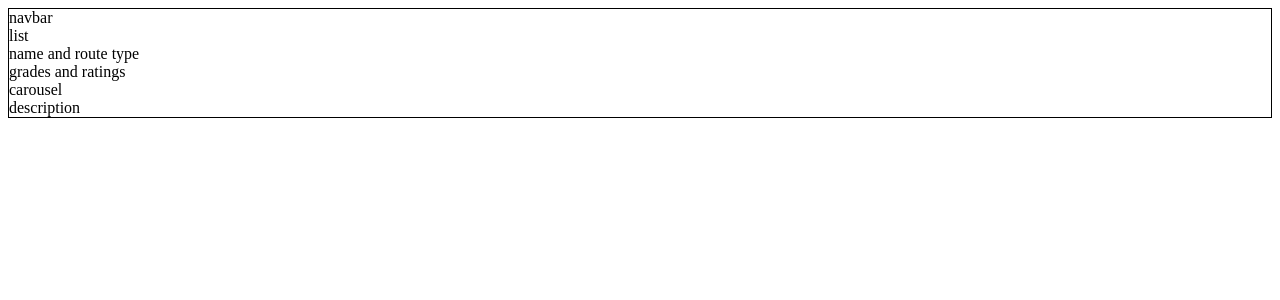
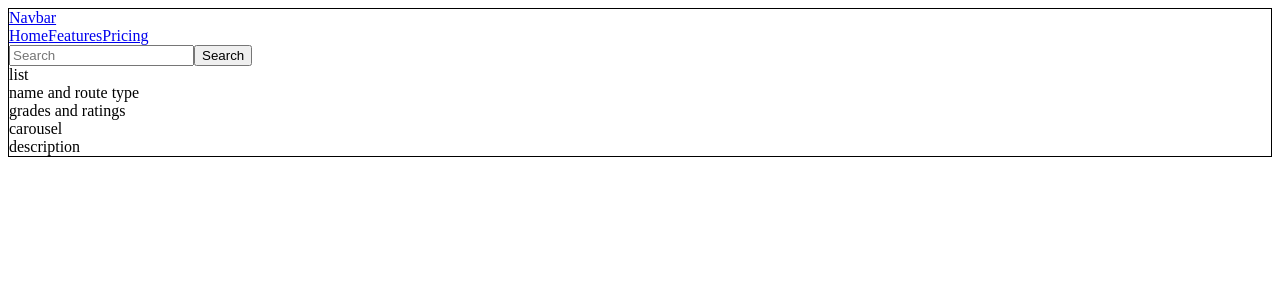
Before and after one commit to HonorioTaveras/dirtbag-companion, a React app: page / in a window 1280 px wide. Shown: the top 300 px of the page. Built offline with nearby package versions, Linux system fonts and the light colour scheme; the HTML template or start-up script is replaced by a standard one.

Commit message:
added: NavBar component, rendering in App.jsx

```diff
--- a/client/src/components/App/App.jsx
+++ b/client/src/components/App/App.jsx
@@ -1,6 +1,8 @@
+/* eslint-disable import/extensions */
 import React, { useState, useEffect } from 'react';
 
 import { Container, Row, Col } from 'react-bootstrap';
+import NavBar from '../NavBar/NavBar.jsx';
 
 // COMPONENTS
 import style from './App.css';
@@ -8,7 +10,7 @@
 export default function App() {
   return (
     <Container fluid className={style.container}>
-      <Row>navbar</Row>
+      <NavBar />
       <Row>
         <Col>list</Col>
         <Col>
--- a/client/src/components/Navbar/Navbar.jsx
+++ b/client/src/components/Navbar/Navbar.jsx
@@ -0,0 +1,19 @@
+import React from 'react';
+import { Navbar, Nav, Form, FormControl, Button } from 'react-bootstrap';
+
+export default function NavBar() {
+  return (
+    <Navbar bg='dark' variant='dark'>
+      <Navbar.Brand href='#home'>Navbar</Navbar.Brand>
+      <Nav className='mr-auto'>
+        <Nav.Link href='#home'>Home</Nav.Link>
+        <Nav.Link href='#features'>Features</Nav.Link>
+        <Nav.Link href='#pricing'>Pricing</Nav.Link>
+      </Nav>
+      <Form inline>
+        <FormControl type='text' placeholder='Search' className='mr-sm-2' />
+        <Button variant='outline-info'>Search</Button>
+      </Form>
+    </Navbar>
+  );
+}
```
Also changed, not shown: client/src/components/RoutesList/RoutesList.css (added), client/src/components/RoutesList/RoutesList.jsx (added).
